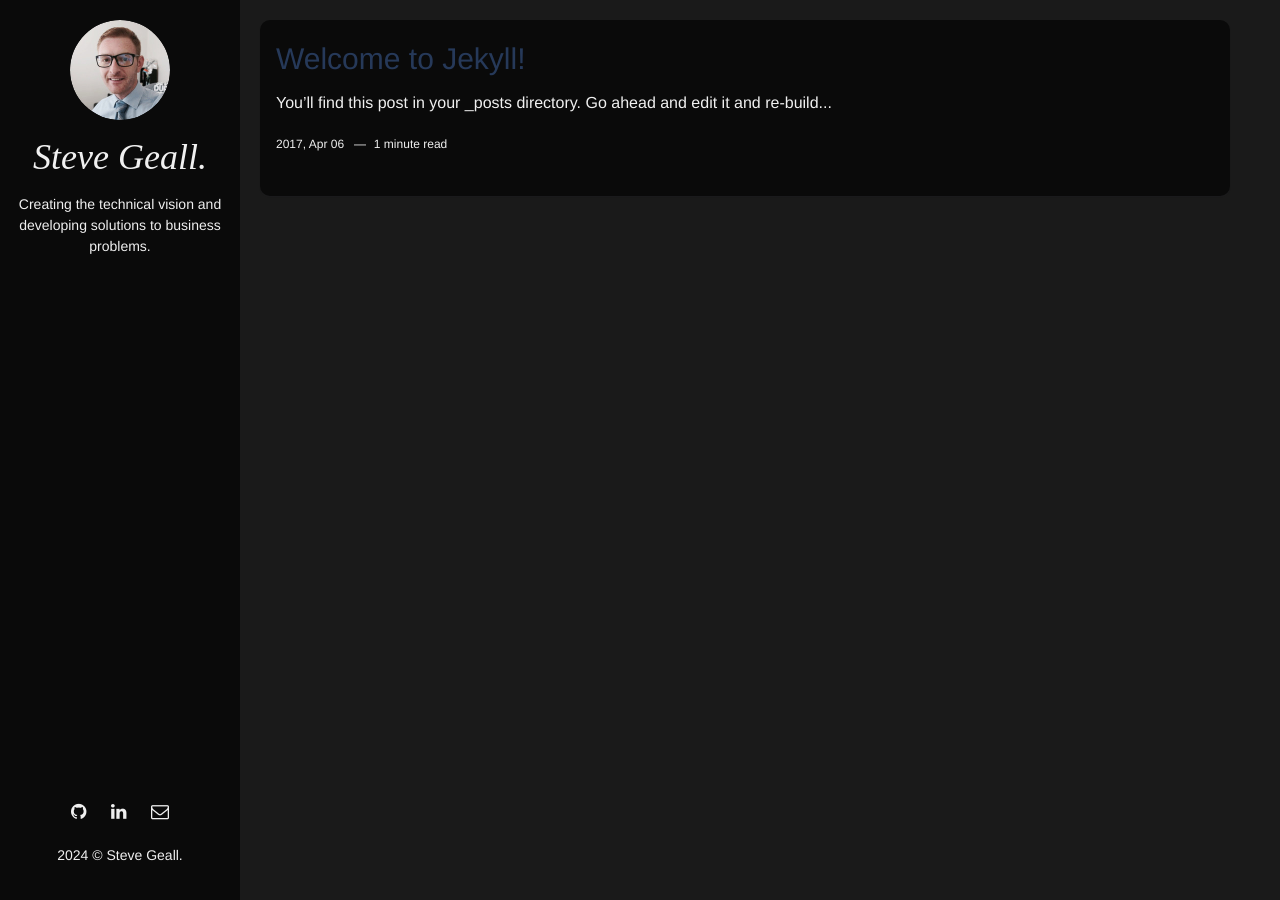
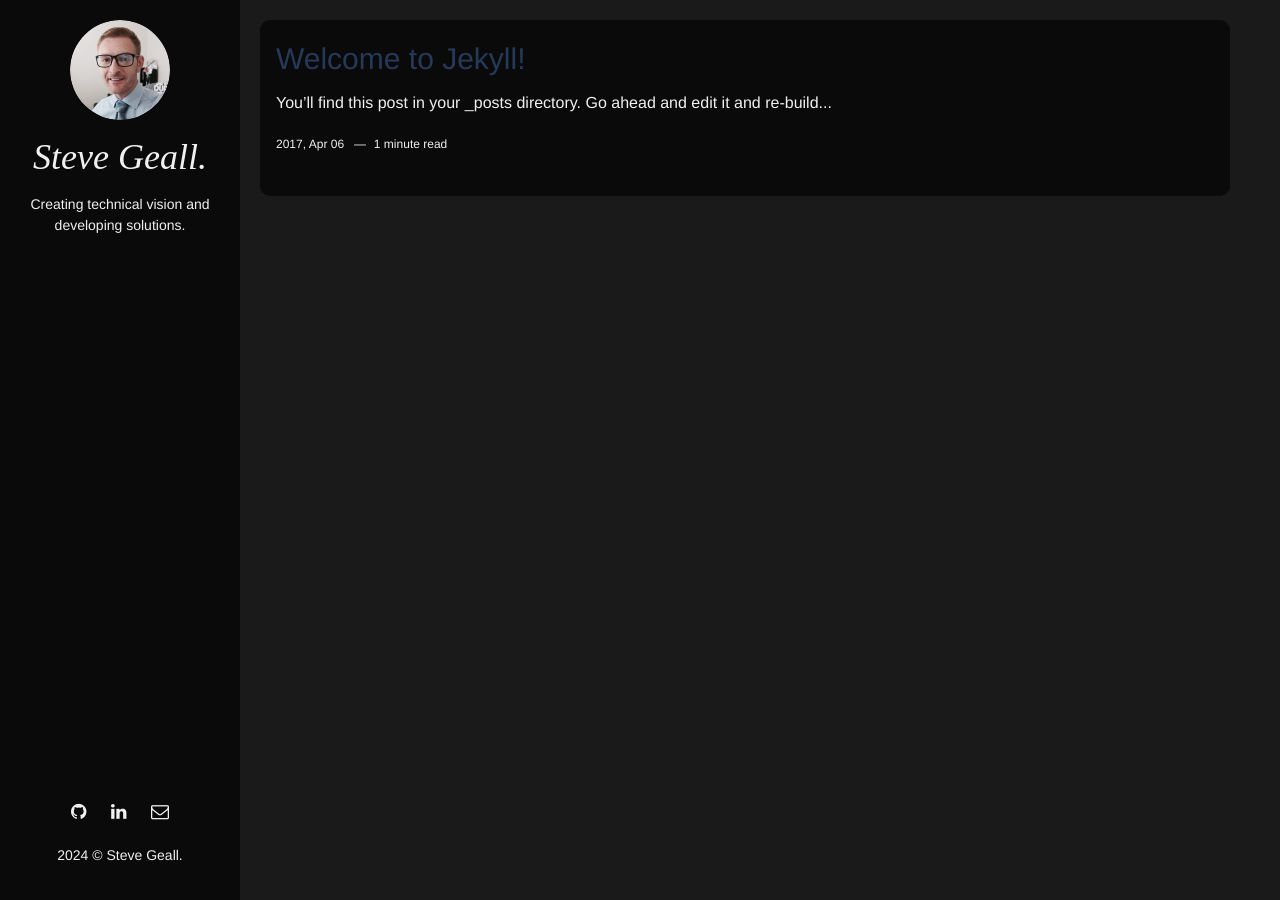
Before and after one commit to borough11/borough11.github.io, a Jekyll site: the page built from index.html, in a window 1280 px wide. Built offline with Jekyll 4.4.1, drawn with Linux system fonts in a browser that asks for light colours; the list of posts is cut into pages by our own code.

Commit message:
modified:   _config.yml

```diff
--- a/_config.yml
+++ b/_config.yml
@@ -9,7 +9,7 @@ site-twitter: #if your site has a twitter account, enter it here
 # Author Settings
 author: Steve Geall. # add your name
 author-img: steve-geall.jpg # add your photo
-about-author: Creating the technical vision and developing solutions to business problems. # add description
+about-author: Creating technical vision and developing solutions. # add description
 social-twitter: # add your Twitter handle
 social-facebook: # add your Facebook handle
 social-github: borough11 # add your Github handle
```
